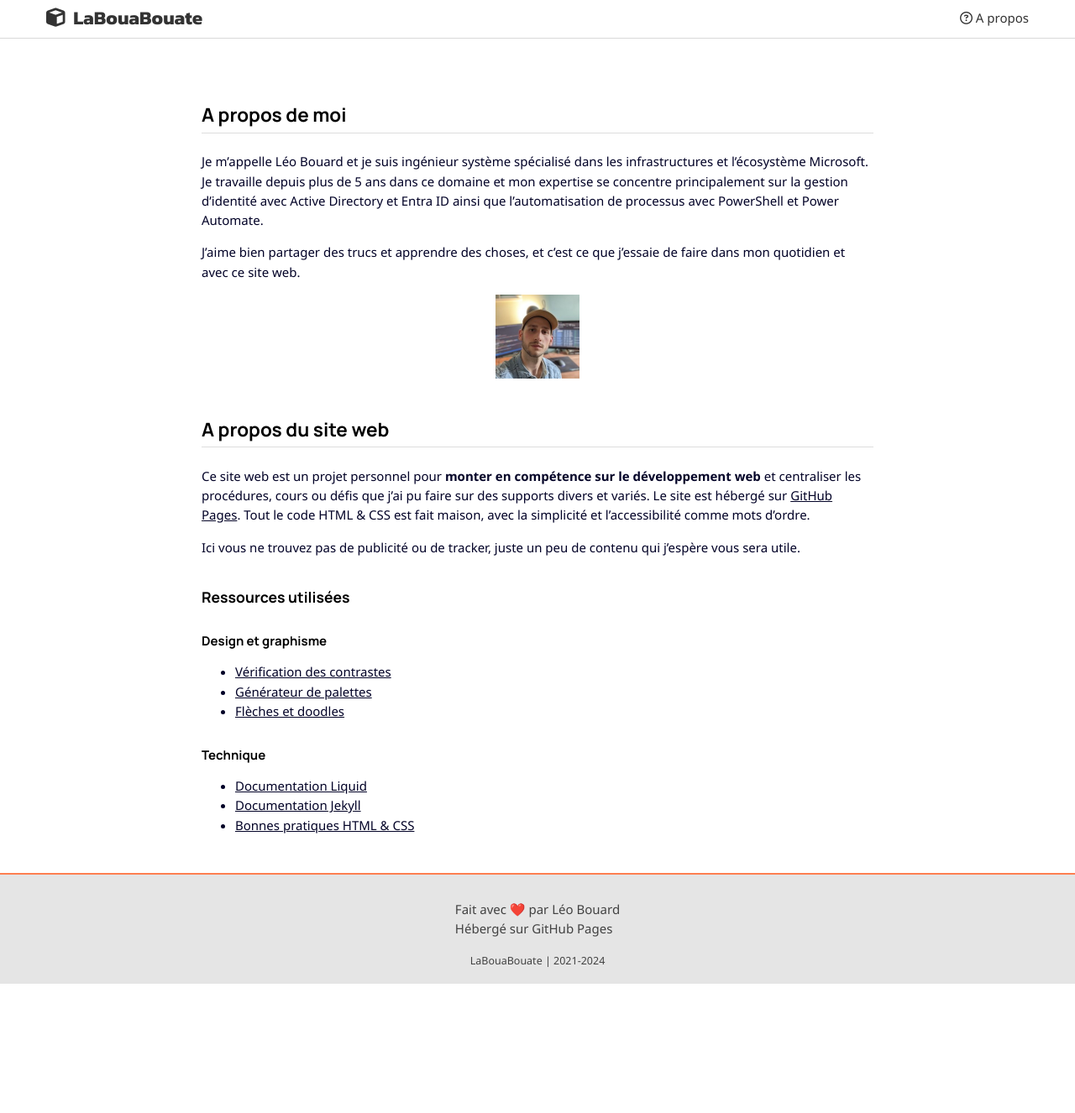
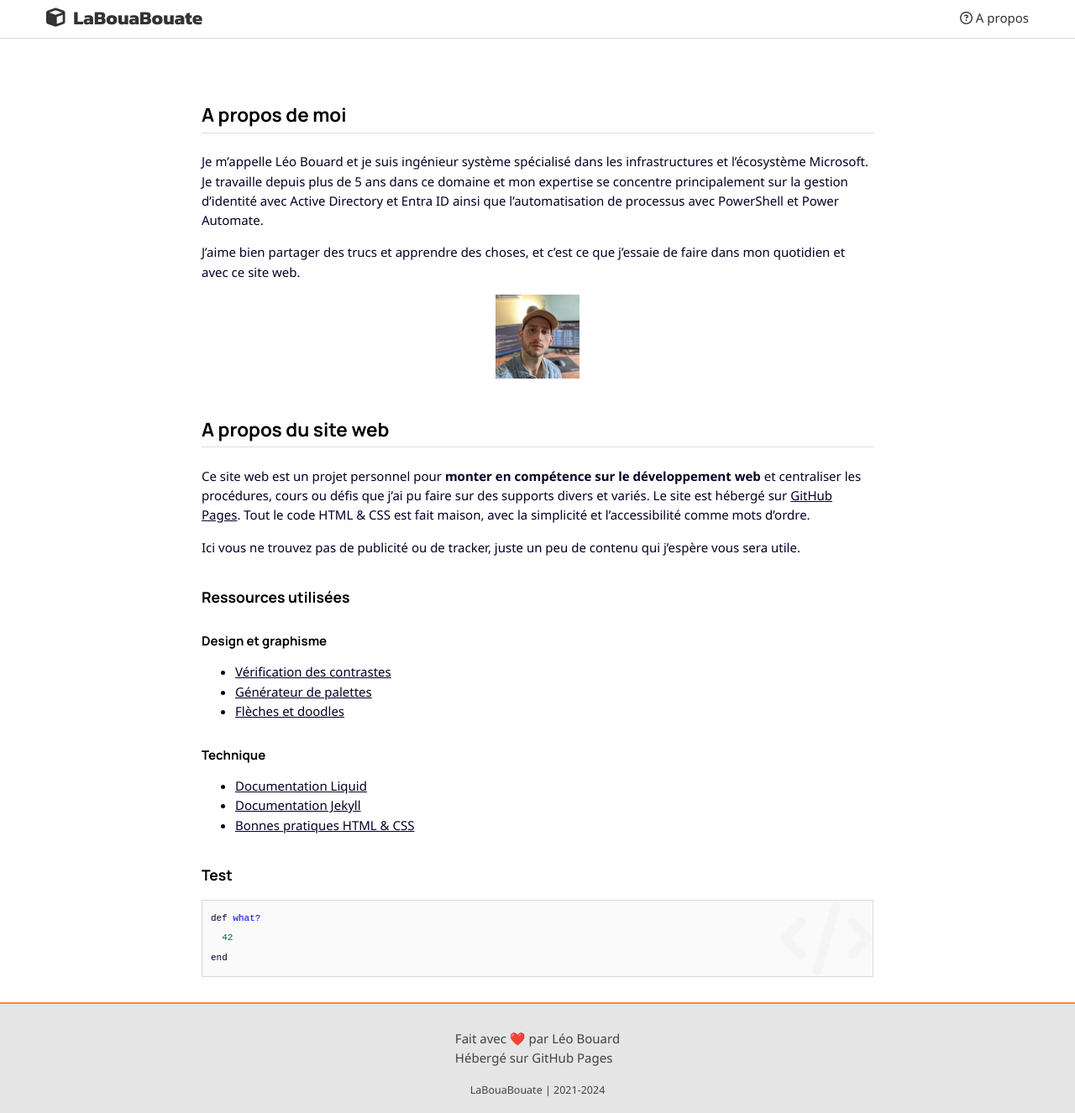
Before and after one commit to leobouard/leobouard.github.io, a Jekyll site: the page built from _pages/about.md, in a window 1280 px wide. Shown: the whole page at 84% size. Built offline with Jekyll 4.4.1, drawn with Linux system fonts in a browser that asks for light colours; nearby versions of some CDN libraries; some web fonts are replaced; before the commit the page ends 1172 px from its top, so only the background shows below that.

Commit message:
Update about.md

```diff
--- a/_pages/about.md
+++ b/_pages/about.md
@@ -32,3 +32,11 @@ Ici vous ne trouvez pas de publicité ou de tracker, juste un peu de contenu qui
 - [Documentation Liquid](https://shopify.github.io/liquid/)
 - [Documentation Jekyll](https://jekyllrb.com/docs/)
 - [Bonnes pratiques HTML & CSS](https://pagespeed.web.dev/)
+
+### Test
+
+~~~ ruby
+def what?
+  42
+end
+~~~
```
